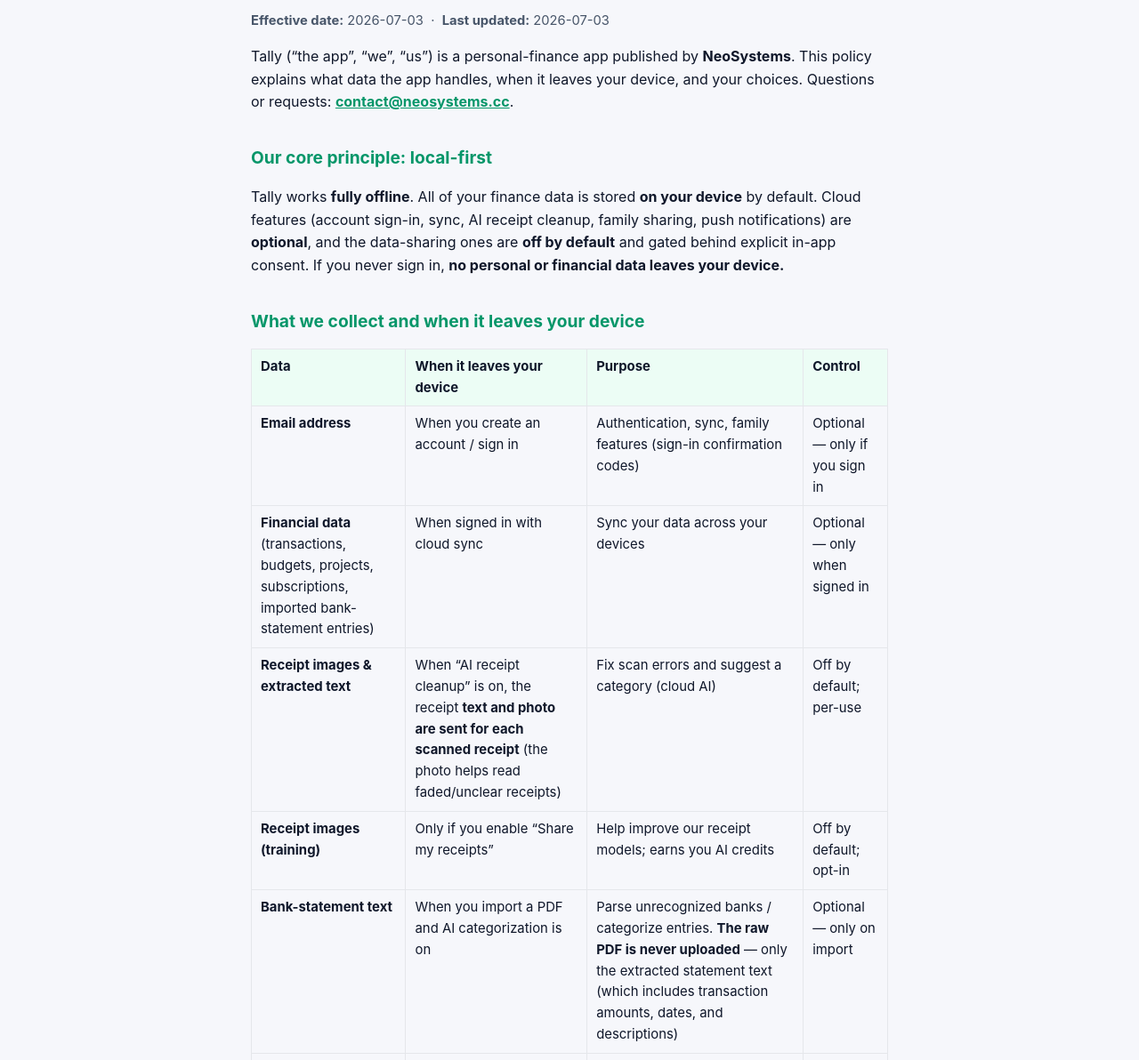
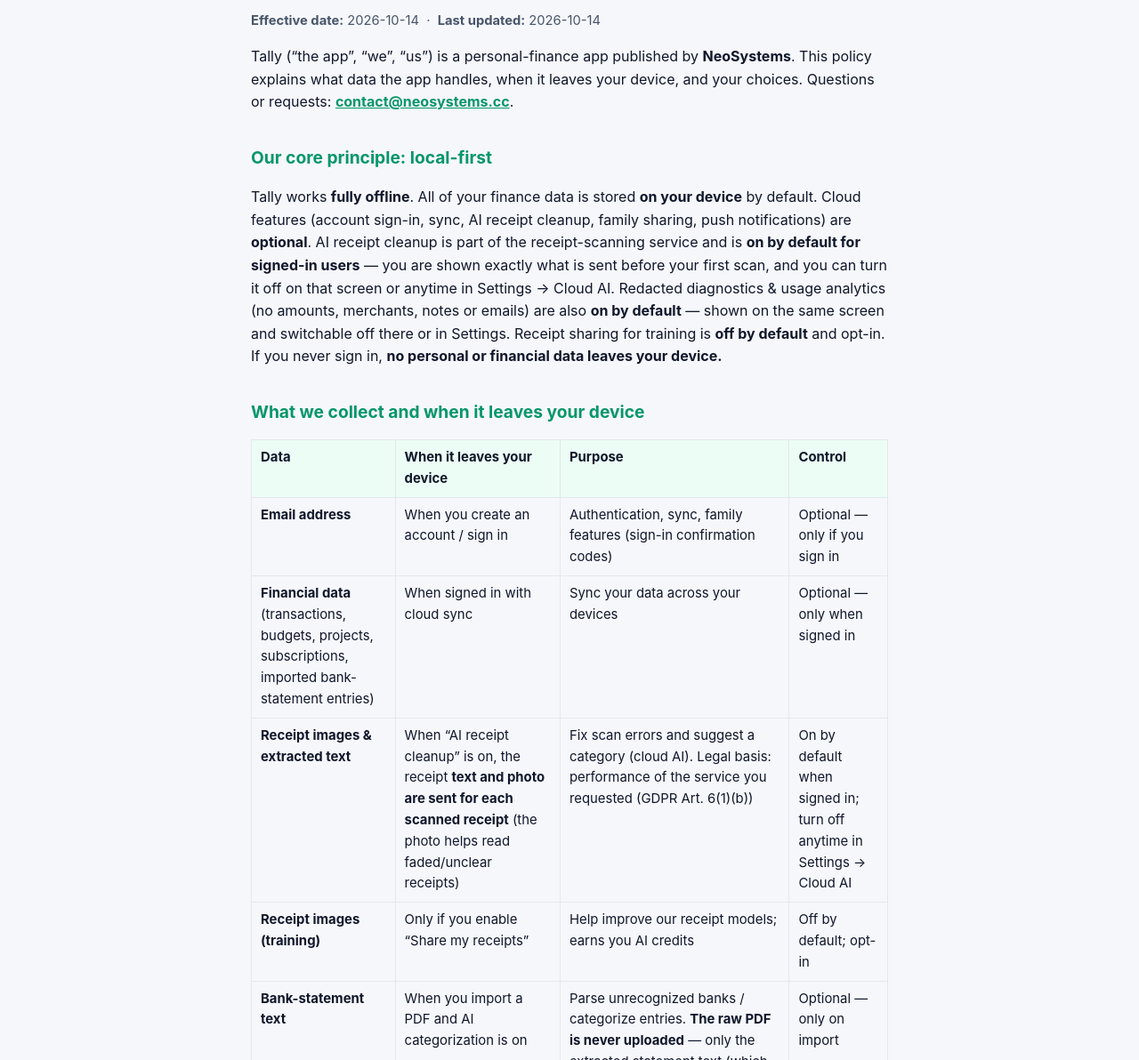
Before and after one commit to neonil123/Tally, a plain HTML site: page privacy-policy.html in a window 1280 px wide. Shown: the part 108-1300 px from the top of the page at 89% size. Drawn offline with Linux system fonts and the light colour scheme.

Commit message:
Legal refresh 2026-10-14: AI cleanup + diagnostics on by default (Art. 6(1)(b)/(f))
Co-Authored-By: Claude Opus 5.5 <noreply@anthropic.com>

```diff
--- a/privacy-policy.html
+++ b/privacy-policy.html
@@ -26,7 +26,7 @@
 <div class="bar"></div>
 <main>
   <h1>Privacy Policy — Tally</h1>
-  <p class="meta"><strong>Effective date:</strong> 2026-07-03 &nbsp;·&nbsp; <strong>Last updated:</strong> 2026-07-03</p>
+  <p class="meta"><strong>Effective date:</strong> 2026-10-14 &nbsp;·&nbsp; <strong>Last updated:</strong> 2026-10-14</p>
 
   <p>Tally (“the app”, “we”, “us”) is a personal-finance app published by <strong>NeoSystems</strong>.
   This policy explains what data the app handles, when it leaves your device, and your choices.
@@ -35,8 +35,12 @@
   <h2>Our core principle: local-first</h2>
   <p>Tally works <strong>fully offline</strong>. All of your finance data is stored <strong>on your
   device</strong> by default. Cloud features (account sign-in, sync, AI receipt cleanup, family
-  sharing, push notifications) are <strong>optional</strong>, and the data-sharing ones are
-  <strong>off by default</strong> and gated behind explicit in-app consent. If you never sign in,
+  sharing, push notifications) are <strong>optional</strong>. AI receipt cleanup is part of the
+  receipt-scanning service and is <strong>on by default for signed-in users</strong> — you are shown
+  exactly what is sent before your first scan, and you can turn it off on that screen or anytime in
+  Settings → Cloud AI. Redacted diagnostics &amp; usage analytics (no amounts, merchants, notes or
+  emails) are also <strong>on by default</strong> — shown on the same screen and switchable off there
+  or in Settings. Receipt sharing for training is <strong>off by default</strong> and opt-in. If you never sign in,
   <strong>no personal or financial data leaves your device.</strong></p>
 
   <h2>What we collect and when it leaves your device</h2>
@@ -44,11 +48,11 @@
     <tr><th>Data</th><th>When it leaves your device</th><th>Purpose</th><th>Control</th></tr>
     <tr><td><strong>Email address</strong></td><td>When you create an account / sign in</td><td>Authentication, sync, family features (sign-in confirmation codes)</td><td>Optional — only if you sign in</td></tr>
     <tr><td><strong>Financial data</strong> (transactions, budgets, projects, subscriptions, imported bank-statement entries)</td><td>When signed in with cloud sync</td><td>Sync your data across your devices</td><td>Optional — only when signed in</td></tr>
-    <tr><td><strong>Receipt images &amp; extracted text</strong></td><td>When “AI receipt cleanup” is on, the receipt <strong>text and photo are sent for each scanned receipt</strong> (the photo helps read faded/unclear receipts)</td><td>Fix scan errors and suggest a category (cloud AI)</td><td>Off by default; per-use</td></tr>
+    <tr><td><strong>Receipt images &amp; extracted text</strong></td><td>When “AI receipt cleanup” is on, the receipt <strong>text and photo are sent for each scanned receipt</strong> (the photo helps read faded/unclear receipts)</td><td>Fix scan errors and suggest a category (cloud AI). Legal basis: performance of the service you requested (GDPR Art. 6(1)(b))</td><td>On by default when signed in; turn off anytime in Settings → Cloud AI</td></tr>
     <tr><td><strong>Receipt images (training)</strong></td><td>Only if you enable “Share my receipts”</td><td>Help improve our receipt models; earns you AI credits</td><td>Off by default; opt-in</td></tr>
     <tr><td><strong>Bank-statement text</strong></td><td>When you import a PDF and AI categorization is on</td><td>Parse unrecognized banks / categorize entries. <strong>The raw PDF is never uploaded</strong> — only the extracted statement text (which includes transaction amounts, dates, and descriptions)</td><td>Optional — only on import</td></tr>
     <tr><td><strong>Push/device token</strong></td><td>When signed in</td><td>Notify you of family changes when the app is closed</td><td>Optional — only when signed in</td></tr>
-    <tr><td><strong>Diagnostics / crash logs &amp; usage analytics</strong></td><td>Only if you enable “Diagnostics &amp; usage analytics”</td><td>Diagnose crashes and understand how features are used so we can improve the app. <strong>Redacted / PII-free</strong> — only event names and anonymous tags, never amounts, merchants, notes, or emails</td><td>Off by default; opt-in</td></tr>
+    <tr><td><strong>Diagnostics / crash logs &amp; usage analytics</strong></td><td>When signed in and “Diagnostics &amp; usage analytics” is on</td><td>Diagnose crashes and understand how features are used so we can improve the app. <strong>Redacted / PII-free</strong> — only event names and anonymous tags, never amounts, merchants, notes, or emails. Legal basis: our legitimate interest in a working, secure app (GDPR Art. 6(1)(f))</td><td>On by default; turn off on the first-run screen or anytime in Settings</td></tr>
   </table>
   <p>We do <strong>not</strong> sell your data. We do <strong>not</strong> use it for advertising. We do not
   access other apps installed on your device.</p>
```
Also changed, not shown: terms-of-service.html (+2 -2 lines).
